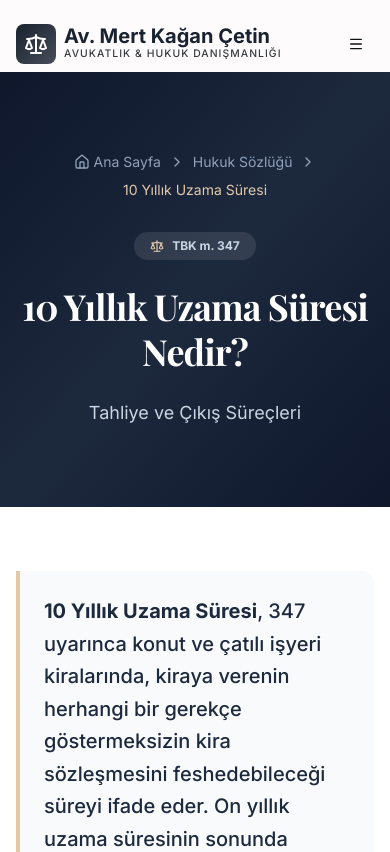
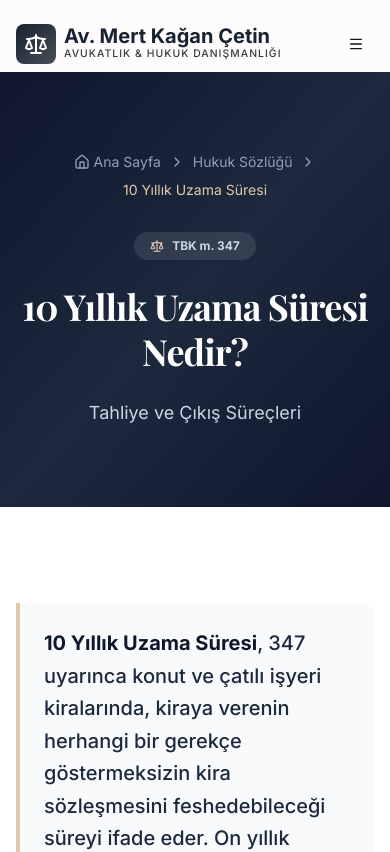
Before and after one commit to pixelmirage/site, a Next.js app: page /sozluk/10-yillik-uzama-suresi/ in a window 390 px wide. Shown: the top 852 px of the page. Built offline with nearby package versions, Linux system fonts and the light colour scheme.

Commit message:
style: unify sitewide typography (doc-prose + article-prose), fix mobile overflow on kira sözleşmesi örneği (#19)
Co-authored-by: pixelmirage <203583957+pixelmirage@users.noreply.github.com>

```diff
--- a/src/app/[slug]/page.tsx
+++ b/src/app/[slug]/page.tsx
@@ -222,7 +222,7 @@ export default async function DistrictPage({ params }: { params: Promise<{ slug:
             <article className="py-16">
                 <div className="container mx-auto px-4">
                     <div className="grid grid-cols-1 lg:grid-cols-3 gap-12">
-                        <div className="lg:col-span-2 prose prose-slate prose-lg">
+                        <div className="lg:col-span-2 min-w-0 doc-prose">
                             <p>
                                 {texts.intro}
                             </p>
@@ -269,7 +269,10 @@ export default async function DistrictPage({ params }: { params: Promise<{ slug:
                                 <>
                                     <h3>{district} Kira Davalarında Görevli ve Yetkili Mahkeme</h3>
                                     <p>
-                                        Kira ilişkisinden doğan davalara, dava değerine bakılmaksızın Sulh Hukuk Mahkemesi bakar (HMK m. 4/1-a). {district} ilçesindeki uyuşmazlıklarda bu davalar genel olarak <strong>{districtData.courthouse}</strong> önünde görülür. Yetkili mahkeme kural olarak davalının yerleşim yeri mahkemesidir (HMK m. 6); sözleşmenin ifa yeri mahkemesinde de dava açılabilir (HMK m. 10). Dava açmadan önce zorunlu arabuluculuk başvurusu yapılmalıdır (HUAK m. 18/B).
+                                        Kira ilişkisinden doğan davalara, dava değerine bakılmaksızın Sulh Hukuk Mahkemesi bakar (HMK m. 4/1-a). {district} ilçesindeki uyuşmazlıklarda bu davalar genel olarak <strong>{districtData.courthouse}</strong> önünde görülür.
+                                    </p>
+                                    <p>
+                                        Yetkili mahkeme kural olarak davalının yerleşim yeri mahkemesidir (HMK m. 6); sözleşmenin ifa yeri mahkemesinde de dava açılabilir (HMK m. 10). Dava açmadan önce zorunlu arabuluculuk başvurusu yapılmalıdır (HUAK m. 18/B).
                                     </p>
                                 </>
                             )}
--- a/src/app/globals.css
+++ b/src/app/globals.css
@@ -94,68 +94,67 @@
 
 /* Article prose — moved from Tailwind arbitrary selectors for Style & Layout performance */
 @layer components {
+.article-prose {
+  font-size: 1.0625rem;
+  line-height: 1.75;
+  color: oklch(0.372 0.044 257.287);
+}
+
 .article-prose :where(h1, h2, h3, h4, h5, h6) {
   font-family: var(--font-serif);
-  font-weight: 900;
-  color: oklch(0.208 0.042 265.755);
 }
 
+/* Unified with .doc-prose (same heading/paragraph/list rhythm sitewide) */
 .article-prose > h1 {
-  font-size: 2.5rem;
-  margin: 4rem -1.5rem 2rem;
+  font-size: 2.25rem;
   line-height: 1.25;
-  background: linear-gradient(to right, oklch(0.25 0.03 260 / 0.1), transparent);
-  padding: 1rem 1.5rem;
-  border-radius: 0.5rem;
-  border-left: 4px solid var(--primary);
+  font-weight: 800;
+  color: var(--primary);
+  margin: 3rem 0 1.25rem;
 }
 
 .article-prose > h2 {
   font-size: 1.75rem;
-  margin: 2rem -1.5rem 1rem;
-  background: oklch(0.968 0.007 264.536);
-  padding: 1rem 1.5rem;
-  border-radius: 0.5rem;
-  border-left: 4px solid var(--secondary);
+  line-height: 1.3;
+  font-weight: 800;
+  color: var(--primary);
+  margin: 3rem 0 1rem;
+  padding-top: 1.5rem;
   border-top: 1px solid oklch(0.929 0.013 255.508);
 }
 
+.article-prose > h2:first-child { border-top: 0; padding-top: 0; margin-top: 0; }
+
 .article-prose > h3 {
-  font-size: 1.375rem;
-  margin: 1.5rem 0 0.75rem;
-  color: var(--primary);
+  font-size: 1.25rem;
+  line-height: 1.4;
   font-weight: 700;
-  border-bottom: 1px solid oklch(0.929 0.013 255.508);
-  padding-bottom: 0.5rem;
+  color: oklch(0.279 0.041 260.031);
+  margin: 2rem 0 0.75rem;
 }
 
-@media (min-width: 768px) {
-  .article-prose > h2 {
-    margin-top: 3.5rem;
-    margin-bottom: 1.5rem;
-    border-top: 0;
-  }
+.article-prose > h2 + h3 { margin-top: 1.25rem; }
 
-  .article-prose > h3 {
-    margin-top: 2.5rem;
-    margin-bottom: 1rem;
-  }
+.article-prose > h4 {
+  font-size: 1.0625rem;
+  font-weight: 700;
+  color: oklch(0.279 0.041 260.031);
+  margin: 1.5rem 0 0.5rem;
 }
 
-.article-prose > p {
-  font-size: 1rem;
-  color: oklch(0.442 0.017 257.281);
-  line-height: 1.85;
-  margin-bottom: 1.25rem;
-}
+.article-prose > p { margin: 0 0 1rem; }
+
+.article-prose > ul { list-style: disc; }
+.article-prose > ol { list-style: decimal; }
 
 .article-prose > ul > li,
 .article-prose > ol > li {
-  font-size: 1rem;
-  color: oklch(0.442 0.017 257.281);
-  margin-bottom: 0.5rem;
-  line-height: 1.625;
+  margin-bottom: 0.625rem;
+  padding-left: 0.25rem;
 }
+
+.article-prose > ul > li::marker,
+.article-prose > ol > li::marker { color: var(--secondary); font-weight: 700; }
 
 .article-prose :where(strong) {
   color: var(--primary);
@@ -181,7 +180,7 @@
 
 .article-prose :where(ul),
 .article-prose :where(ol) {
-  margin: 1.5rem 0;
+  margin: 0 0 1.5rem;
   padding-left: 1.5rem;
 }
 
@@ -371,3 +370,19 @@
 .doc-prose > .not-prose { margin-top: 2rem; margin-bottom: 2rem; }
 .doc-prose :where(strong) { color: oklch(0.208 0.042 265.755); font-weight: 700; }
 }
+
+/* doc-prose: unclassed links (e.g. district/glossary pages) */
+@layer components {
+.doc-prose :where(a:not([class])) {
+  color: var(--secondary);
+  font-weight: 600;
+  text-decoration: underline;
+  text-underline-offset: 2px;
+}
+.doc-prose :where(a:not([class])):hover { color: var(--primary); }
+}
+
+@layer components {
+.article-prose > hr + h2,
+.doc-prose > hr + h2 { border-top: 0; padding-top: 0; margin-top: 0; }
+}
--- a/src/app/kidem-tazminati-hesaplama/page.tsx
+++ b/src/app/kidem-tazminati-hesaplama/page.tsx
@@ -88,7 +88,7 @@ export default function SeveranceCalculatorPage() {
             {/* SEO Content */}
             <section className="pb-24">
                 <div className="container mx-auto px-4">
-                    <div className="max-w-4xl mx-auto bg-white rounded-2xl p-8 md:p-12 shadow-sm border border-slate-100 prose prose-slate prose-lg">
+                    <div className="max-w-4xl mx-auto bg-white rounded-2xl p-8 md:p-12 shadow-sm border border-slate-100 doc-prose">
 
                         <h2>Giydirilmiş Brüt Ücret Nedir?</h2>
                         <p>
--- a/src/app/kira-artis-orani-hesaplama/page.tsx
+++ b/src/app/kira-artis-orani-hesaplama/page.tsx
@@ -81,7 +81,7 @@ export default function RentCalculatorPage() {
             {/* SEO Content */}
             <section className="pb-24">
                 <div className="container mx-auto px-4">
-                    <div className="max-w-4xl mx-auto bg-white rounded-2xl p-8 md:p-12 shadow-sm border border-slate-100 prose prose-slate prose-lg">
+                    <div className="max-w-4xl mx-auto bg-white rounded-2xl p-8 md:p-12 shadow-sm border border-slate-100 doc-prose">
 
                         <h2>Yasal Kira Artış Oranı Nedir?</h2>
                         <p>
--- a/src/app/sozluk/[slug]/page.tsx
+++ b/src/app/sozluk/[slug]/page.tsx
@@ -119,7 +119,7 @@ export default async function GlossaryTermPage({ params }: { params: Promise<{ s
             <article className="py-16">
                 <div className="container mx-auto px-4">
                     <div className="grid grid-cols-1 lg:grid-cols-3 gap-12">
-                        <div className="lg:col-span-2 prose prose-slate prose-lg">
+                        <div className="lg:col-span-2 min-w-0 doc-prose">
                             {/* Featured Snippet Definition */}
                             <div className="not-prose bg-slate-50 border-l-4 border-secondary p-6 rounded-r-xl mb-8">
                                 <p className="text-xl leading-relaxed font-medium text-slate-800">
```
Also changed, not shown: src/app/kira-sozlesmesi-ornegi/page.tsx (+15 -6 lines).
